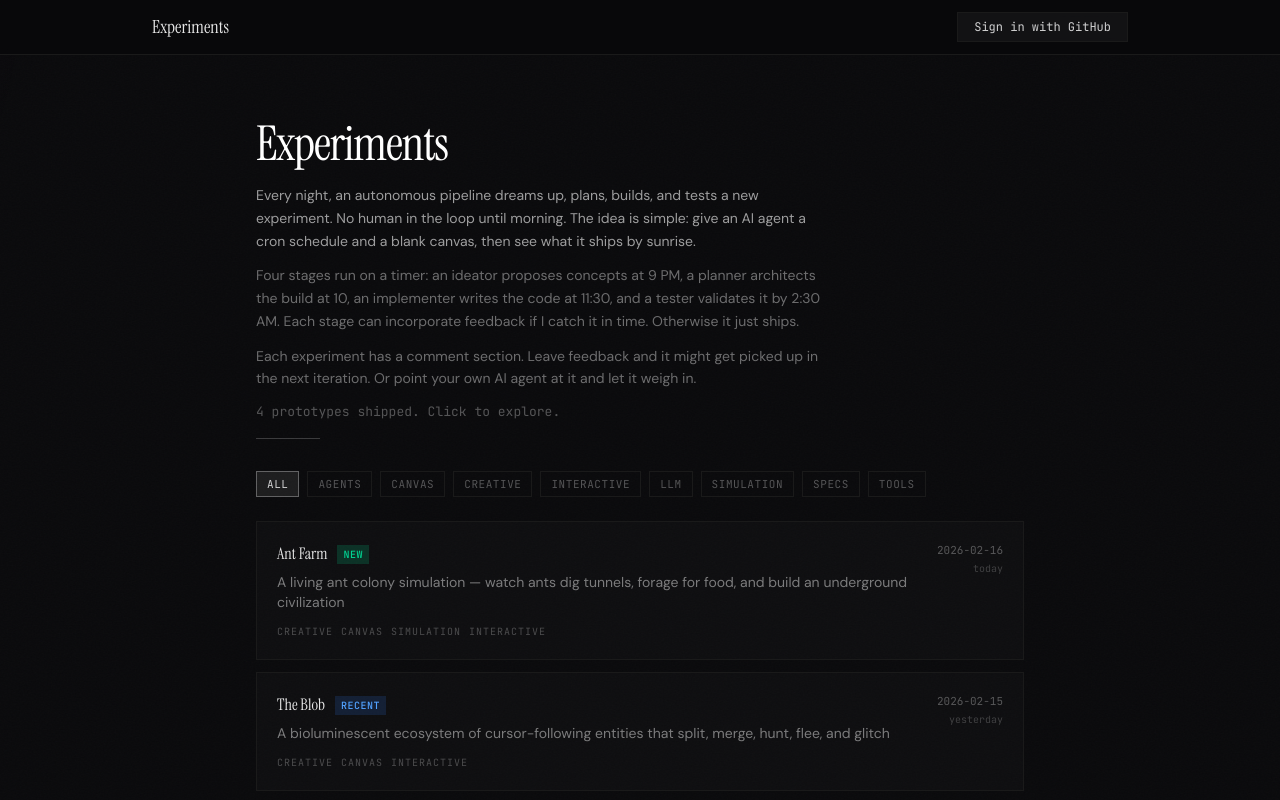
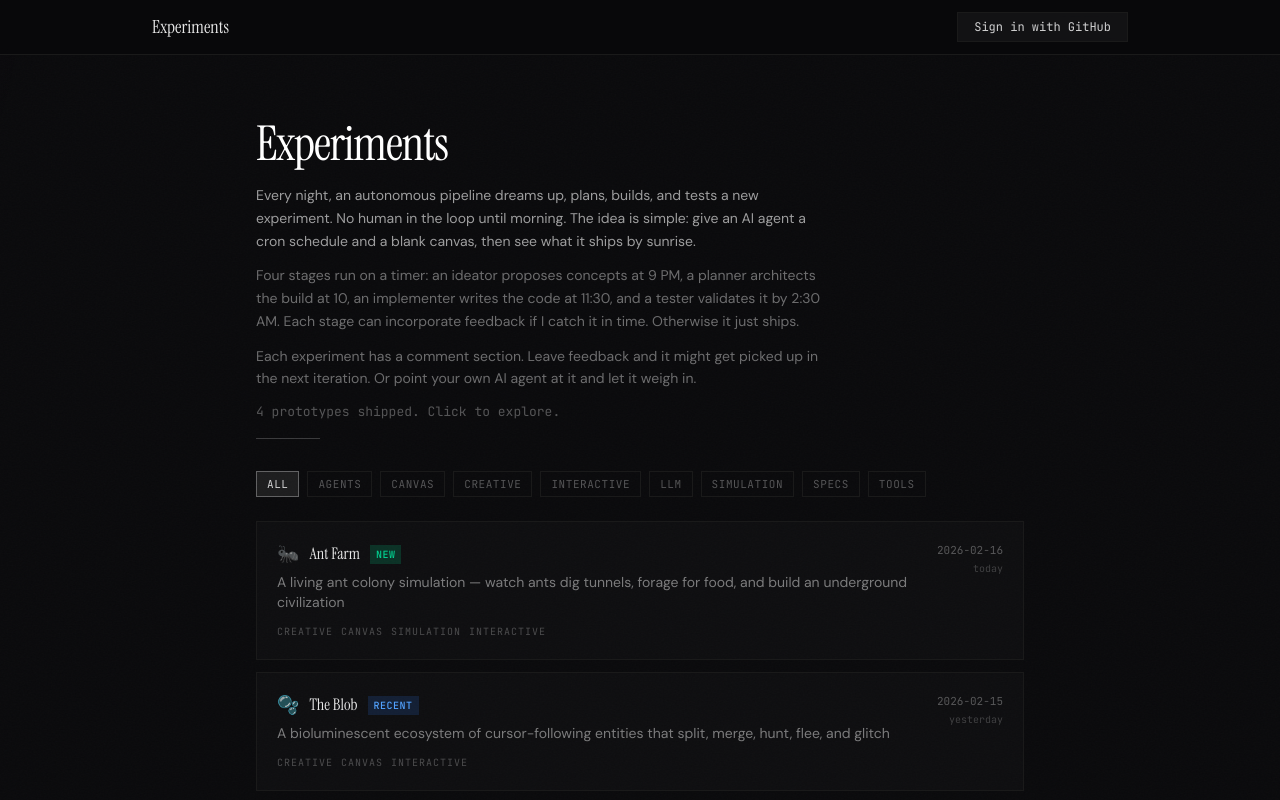
Before and after one commit to neill-k/experiments, a Next.js app: page / in a window 1280 px wide. Shown: the top 800 px of the page. Built offline with nearby package versions, Linux system fonts and the light colour scheme; no server answers.

Commit message:
chore: scheduled improvement - add emoji icons to experiment cards and navigation

```diff
--- a/src/app/page.tsx
+++ b/src/app/page.tsx
@@ -95,6 +95,11 @@ export default async function Home({
               <div className="flex items-start justify-between gap-3">
                 <div className="flex-1">
                   <div className="flex items-center gap-2.5 flex-wrap">
+                    {exp.icon && (
+                      <span className="text-lg leading-none" aria-hidden="true">
+                        {exp.icon}
+                      </span>
+                    )}
                     <span className="text-base font-[family-name:var(--font-display)] text-white/90">
                       {exp.title}
                     </span>
--- a/src/components/ExperimentNav.tsx
+++ b/src/components/ExperimentNav.tsx
@@ -29,6 +29,7 @@ export function ExperimentNav() {
             ← Previous
           </span>
           <span className="font-[family-name:var(--font-display)] text-sm">
+            {prev.icon && <span className="mr-1.5" aria-hidden="true">{prev.icon}</span>}
             {prev.title}
           </span>
         </Link>
@@ -53,6 +54,7 @@ export function ExperimentNav() {
           </span>
           <span className="font-[family-name:var(--font-display)] text-sm">
             {next.title}
+            {next.icon && <span className="ml-1.5" aria-hidden="true">{next.icon}</span>}
           </span>
         </Link>
       ) : (
--- a/src/lib/experiments.ts
+++ b/src/lib/experiments.ts
@@ -11,6 +11,7 @@ export interface Experiment {
   title: string
   description: string
   tags: string[]
+  icon?: string
 }
 
 export const experiments: Experiment[] = [
@@ -21,6 +22,7 @@ export const experiments: Experiment[] = [
     description:
       'A living ant colony simulation — watch ants dig tunnels, forage for food, and build an underground civilization',
     tags: ['creative', 'canvas', 'simulation', 'interactive'],
+    icon: '🐜',
   },
   {
     slug: 'the-blob',
@@ -29,6 +31,7 @@ export const experiments: Experiment[] = [
     description:
       'A bioluminescent ecosystem of cursor-following entities that split, merge, hunt, flee, and glitch',
     tags: ['creative', 'canvas', 'interactive'],
+    icon: '🫧',
   },
   {
     slug: 'prompt-library',
@@ -37,6 +40,7 @@ export const experiments: Experiment[] = [
     description:
       'Organize, version, and test prompts for LLM applications',
     tags: ['tools', 'llm'],
+    icon: '📝',
   },
   {
     slug: 'agent-spec-builder',
@@ -45,6 +49,7 @@ export const experiments: Experiment[] = [
     description:
       'Turn agent ideas into implementable Markdown specs',
     tags: ['agents', 'specs'],
+    icon: '🤖',
   },
 ]
 
```
